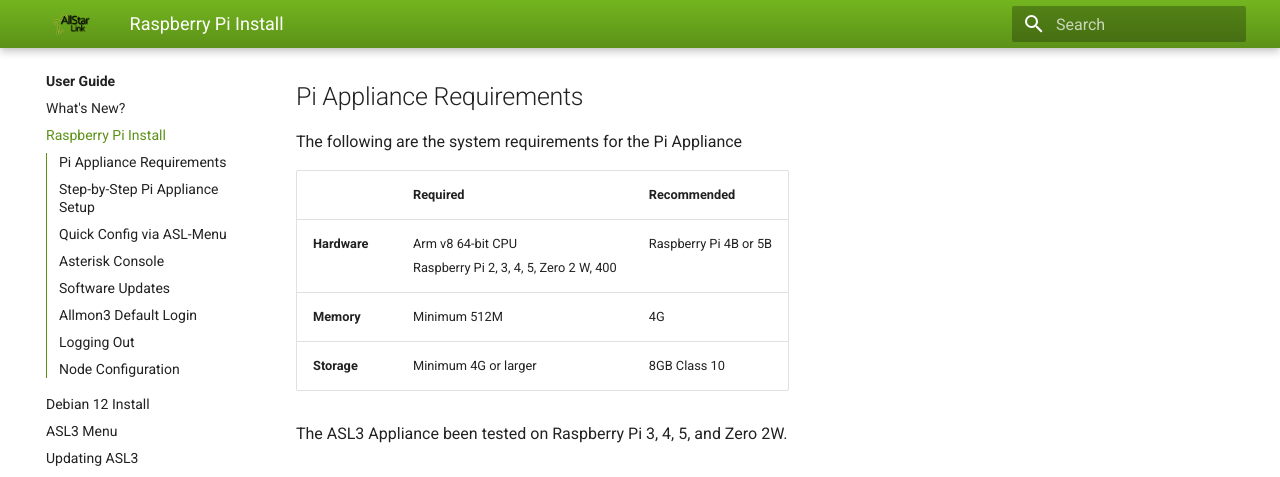
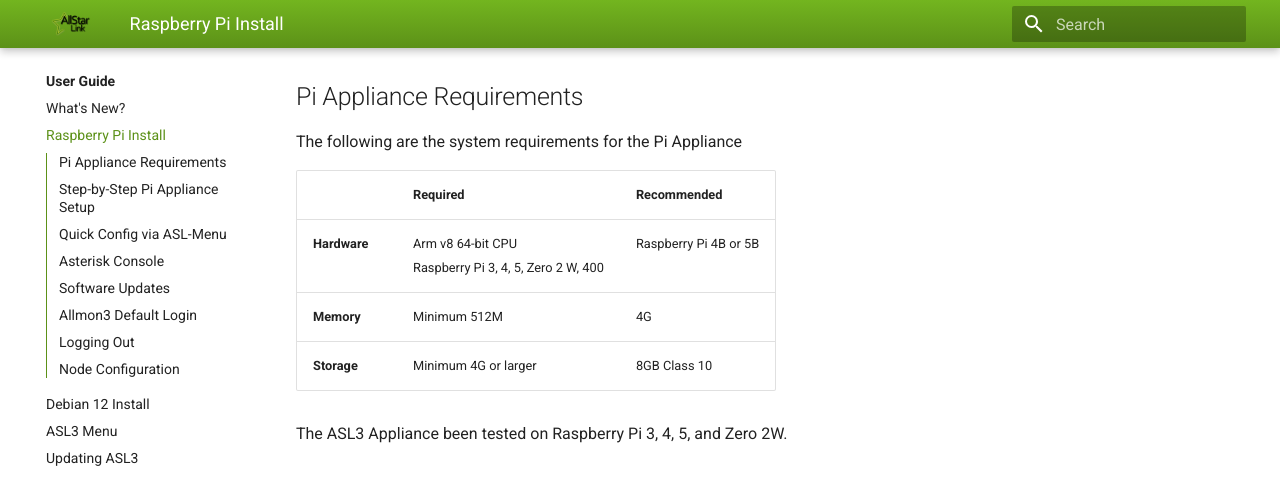
Before and after one commit to AllStarLink/ASL3-Manual, an MkDocs documentation site: the page built from docs/user-guide/pi-detailed.md, in a window 1280 px wide and 900 px high, scrolled down 536 px. Shown: the top 477 px of the window. Built offline with MkDocs 1.6.1 and Material for MkDocs 9.7.7, drawn with Linux system fonts in a browser that asks for light colours.

Commit message:
We do not support the Raspberry Pi 2[B].

```diff
--- a/docs/user-guide/pi-detailed.md
+++ b/docs/user-guide/pi-detailed.md
@@ -23,7 +23,7 @@
 
 | | Required | Recommended
 |------|-----------|-------------|
-| **Hardware** | Arm v8 64-bit CPU <br> Raspberry Pi 2, 3, 4, 5, Zero 2 W, 400 | Raspberry Pi 4B or 5B |
+| **Hardware** | Arm v8 64-bit CPU <br> Raspberry Pi 3, 4, 5, Zero 2 W, 400 | Raspberry Pi 4B or 5B |
 | **Memory** | Minimum 512M | 4G |
 | **Storage** | Minimum 4G or larger | 8GB Class 10 |s
 
```
